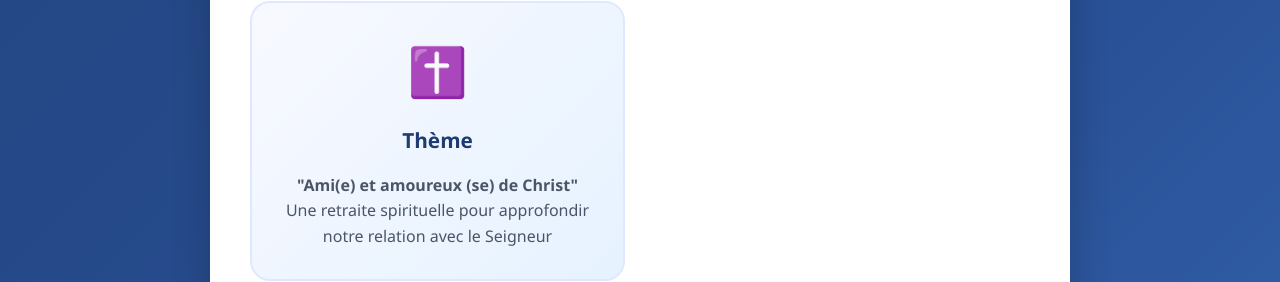
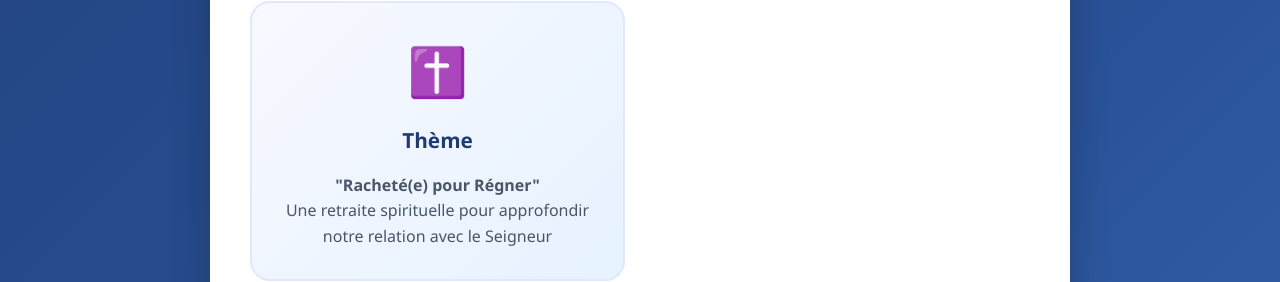
Before and after one commit to Lauvick/retraite-patrice-n, a plain HTML site: page index.html in a window 1280 px wide. Shown: the part 1120-1402 px from the top of the page. Drawn offline with Linux system fonts and the light colour scheme.

Commit message:
Changement thème : Racheté(e) pour Régner

```diff
--- a/index.html
+++ b/index.html
@@ -420,7 +420,7 @@
                     <div class="info-item">
                         <div class="icon">✝️</div>
                         <h3>Thème</h3>
-                        <p><strong>"Ami(e) et amoureux (se) de Christ"</strong><br>
+                        <p><strong>"Racheté(e) pour Régner"</strong><br>
                         Une retraite spirituelle pour approfondir notre relation avec le Seigneur</p>
                     </div>
                 </div>
```
